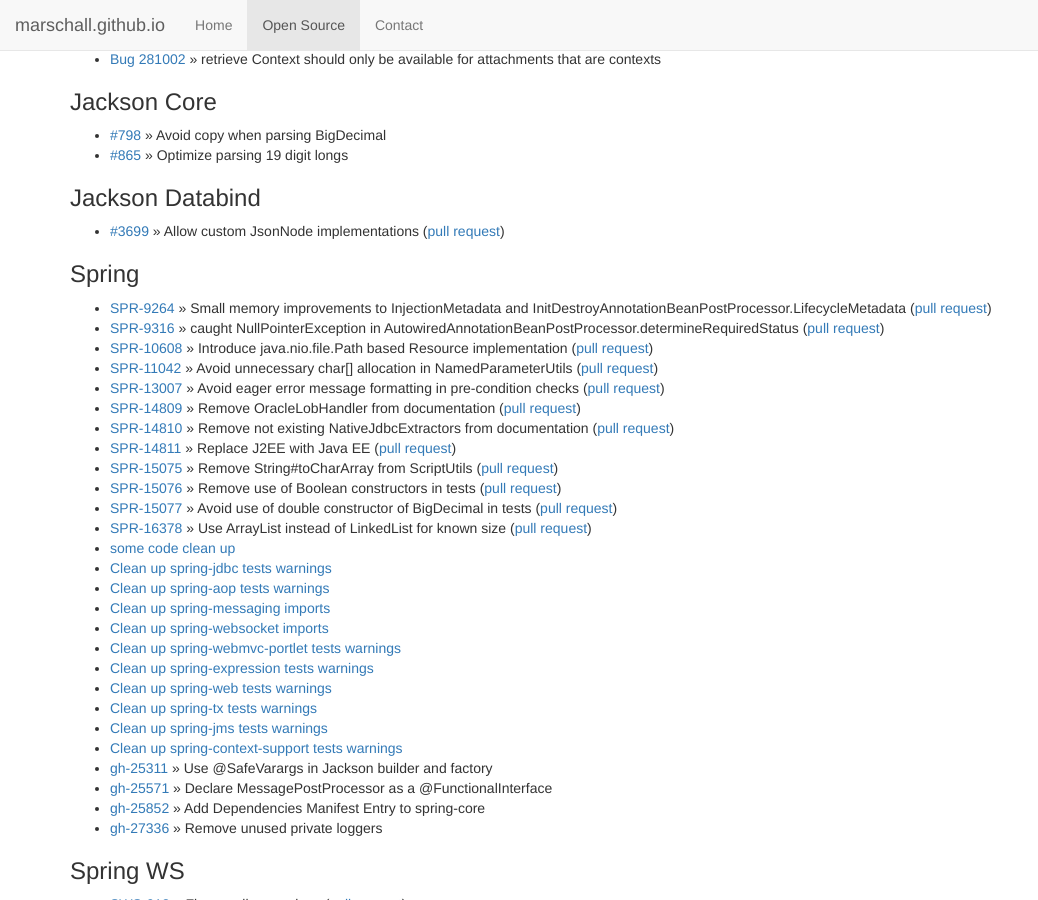
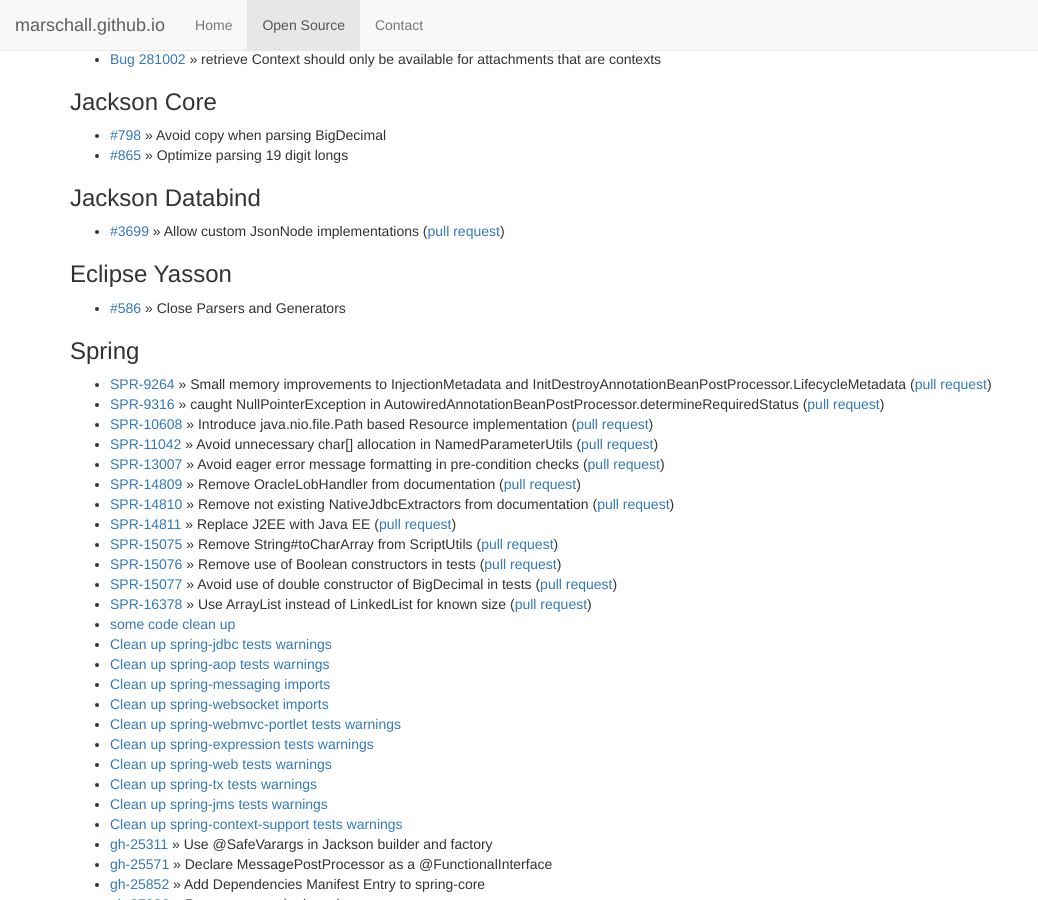
Before and after one commit to marschall/marschall.github.com, a Jekyll site: the page built from open-source.html, in a window 1280 px wide and 900 px high, scrolled down 1264 px. Shown: the whole window, without its empty margins (0-1038 px from the left). Built offline with Jekyll 4.4.1, drawn with Linux system fonts in a browser that asks for light colours.

Commit message:
Add Yasson

```diff
--- a/open-source.html
+++ b/open-source.html
@@ -92,6 +92,11 @@
 <h3>Jackson Databind</h3>
 <ul>
   <li><a href="https://github.com/FasterXML/jackson-databind/issues/3699">#3699</a> &raquo; Allow custom JsonNode implementations (<a href="https://github.com/FasterXML/jackson-databind/pull/3701">pull request</a>)</li>
+</ul>
+
+<h3>Eclipse Yasson</h3>
+<ul>
+  <li><a href="hhttps://github.com/eclipse-ee4j/yasson/pull/586">#586</a> &raquo; Close Parsers and Generators</li>
 </ul>
 
 <h3>Spring</h3>
```
